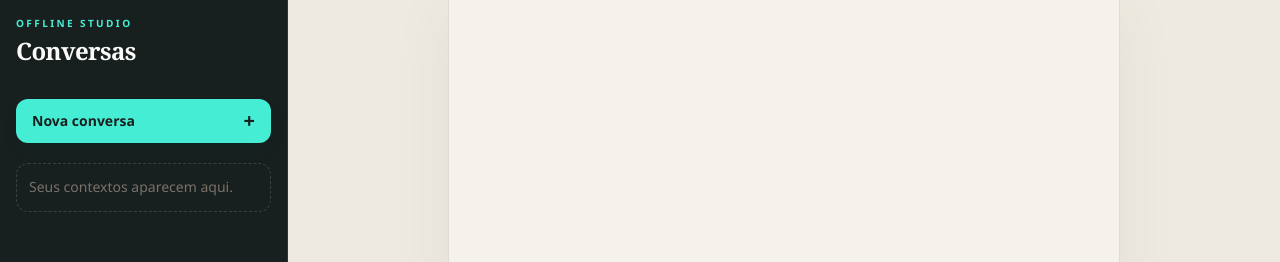
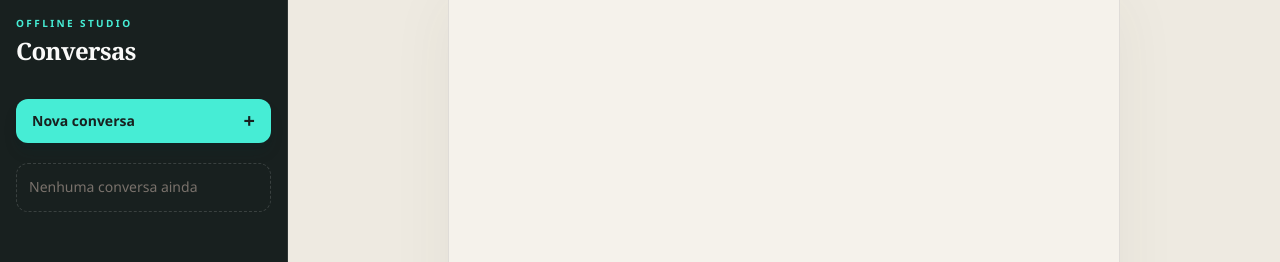
Before and after one commit to jnobb99/react-multichat-offline, a React (Vite) app: page / in a window 1280 px wide. Shown: the top 262 px of the page. Built offline with nearby package versions, Linux system fonts and the light colour scheme.

Commit message:
feat: persistência

```diff
--- a/src/components/ChatSidebar.tsx
+++ b/src/components/ChatSidebar.tsx
@@ -62,7 +62,7 @@ export default function ChatSidebar({
                     <div className="flex flex-col gap-2">
                         {chatIds.length === 0 ? (
                             <p className="rounded-xl border border-dashed border-white/15 px-3 py-3 text-sm leading-relaxed text-stone-500">
-                                Seus contextos aparecem aqui.
+                                Nenhuma conversa ainda
                             </p>
                         ) : (
                             chatIds.map((chatId) => {
--- a/src/stores/chatStore.ts
+++ b/src/stores/chatStore.ts
@@ -1,4 +1,5 @@
 import { create } from 'zustand'
+import { persist } from 'zustand/middleware'
 import type { Conversation } from '../types/conversation'
 import type { Message } from '../types/message'
 
@@ -14,7 +15,9 @@ type ChatStore = {
     addMessage: (message: Message) => void
 }
 
-export const useChatStore = create<ChatStore>((set, get) => ({
+export const useChatStore = create<ChatStore>()(
+    persist(
+        (set, get) => ({
             conversations: [],
             activeChatId: null,
 
@@ -78,4 +81,10 @@ export const useChatStore = create<ChatStore>((set, get) => ({
                     return { conversations }
                 })
             },
-}))
+        }),
+        {
+            name: 'chat-storage',
+            partialize: (state) => ({ conversations: state.conversations }),
+        },
+    ),
+)
```
Lines whose indentation alone changed are shown as unchanged.
